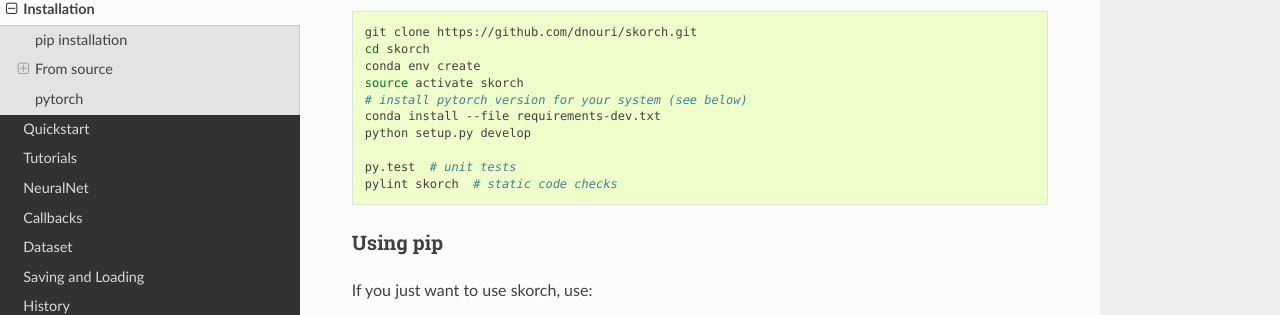
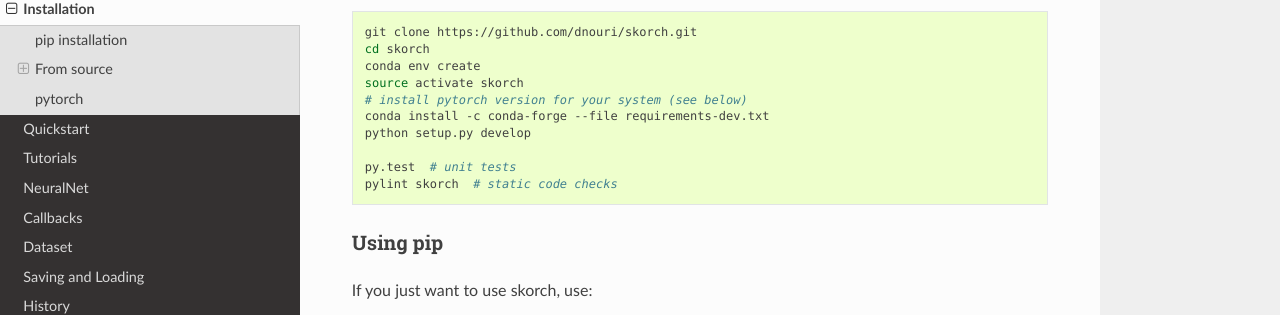
Before and after one commit to skorch-dev/skorch, a Sphinx documentation site: the page built from docs/user/installation.rst, in a window 1280 px wide and 900 px high, scrolled down 833 px. Shown: the part 151-466 px from the top of the window. Built offline with Sphinx 7.4.7 and the Read the Docs theme 2.0.0, drawn with Linux system fonts in a browser that asks for light colours.

Commit message:
DEP Fix installation issues

```diff
--- a/README.rst
+++ b/README.rst
@@ -175,7 +175,7 @@
     conda env create
     source activate skorch
     # install pytorch version for your system (see below)
-    conda install --file requirements-dev.txt
+    conda install -c conda-forge --file requirements-dev.txt
     python setup.py develop
 
     py.test  # unit tests
--- a/docs/user/installation.rst
+++ b/docs/user/installation.rst
@@ -49,7 +49,7 @@
     conda env create
     source activate skorch
     # install pytorch version for your system (see below)
-    conda install --file requirements-dev.txt
+    conda install -c conda-forge --file requirements-dev.txt
     python setup.py develop
 
     py.test  # unit tests
--- a/environment.yml
+++ b/environment.yml
@@ -2,15 +2,13 @@
 channels:
 - defaults
 dependencies:
-- libgfortran=3.0.0=1
 - mkl
-- numpy=1.13.1=py36_0
 - openssl=1.0.2l=0
 - pip=10.0.1
 - python=3.6.2=0
 - readline=6.2=2
 - scikit-learn>=0.19.0
-- scipy>=0.19.1
+- scipy>=1.1.0
 - setuptools=27.2.0=py36_0
 - sqlite=3.13.0=0
 - tk=8.5.18=0
```
